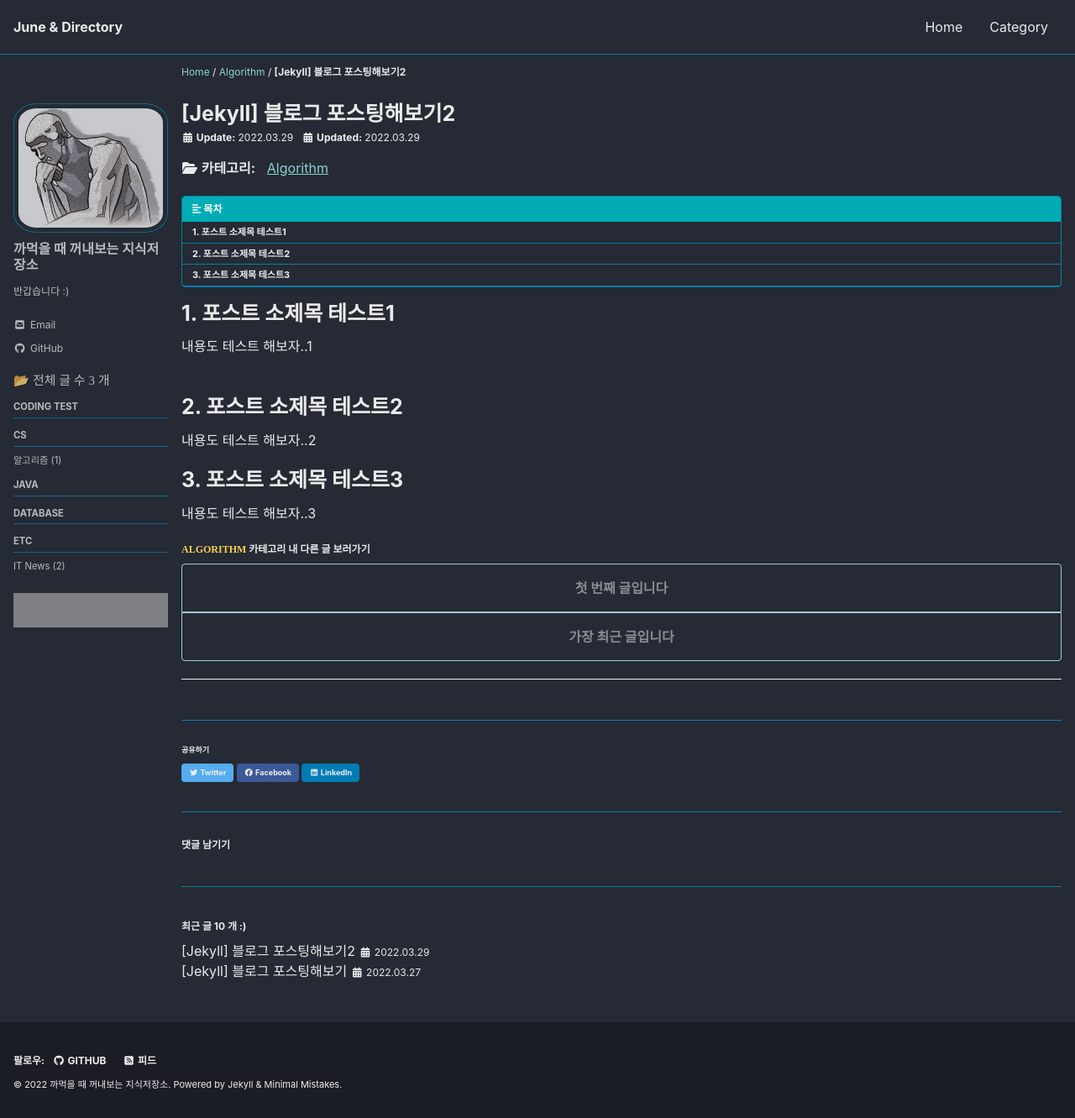
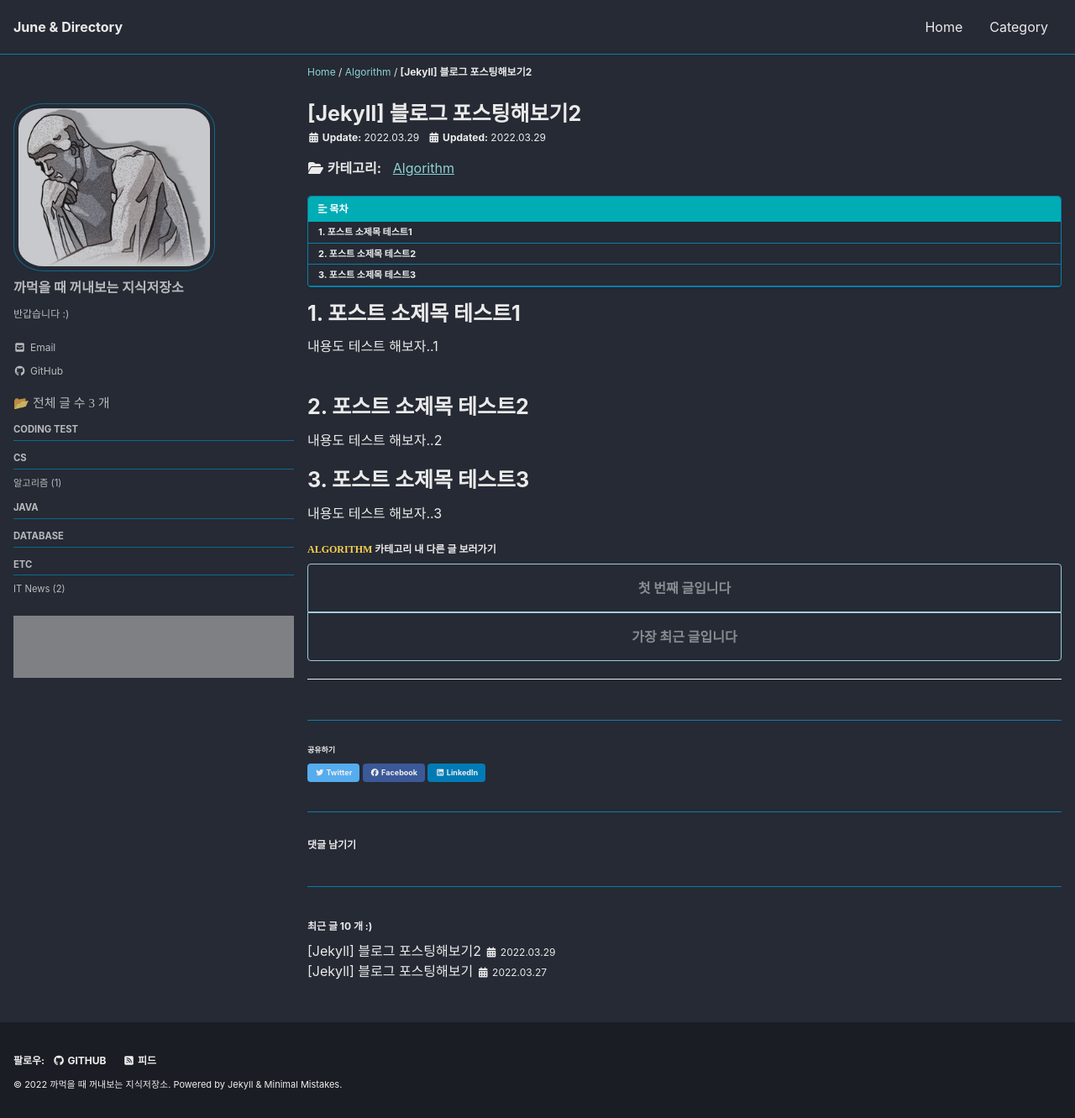
Before and after one commit to hi-june/hi-june.github.io, a Jekyll site: the page built from _posts/2022-03-29-my-third-post.md, in a window 1280 px wide and 1331 px high. Shown: the whole window at 84% size. Built offline with Jekyll 4.4.1, drawn with Linux system fonts in a browser that asks for light colours; cached includes are drawn as plain includes; nearby versions of some CDN libraries; some web fonts are replaced; comment, search, counter and statistics services are not loaded; grey boxes are pictures that could not be loaded.

Commit message:
레이아웃 변경

```diff
--- a/_sass/minimal-mistakes/_variables.scss
+++ b/_sass/minimal-mistakes/_variables.scss
@@ -154,9 +154,9 @@ $max-width: $x-large !default;
 /*
    Grid
    ========================================================================== */
-$right-sidebar-width-narrow: 150px !default;
-$right-sidebar-width: 200px !default;
-$right-sidebar-width-wide: 250px !default;
+$right-sidebar-width-narrow: 250px !default;
+$right-sidebar-width: 350px !default;
+$right-sidebar-width-wide: 450px !default;
 
 //$right-sidebar-width-narrow: 200px !default;
 //$right-sidebar-width: 300px !default;
```
